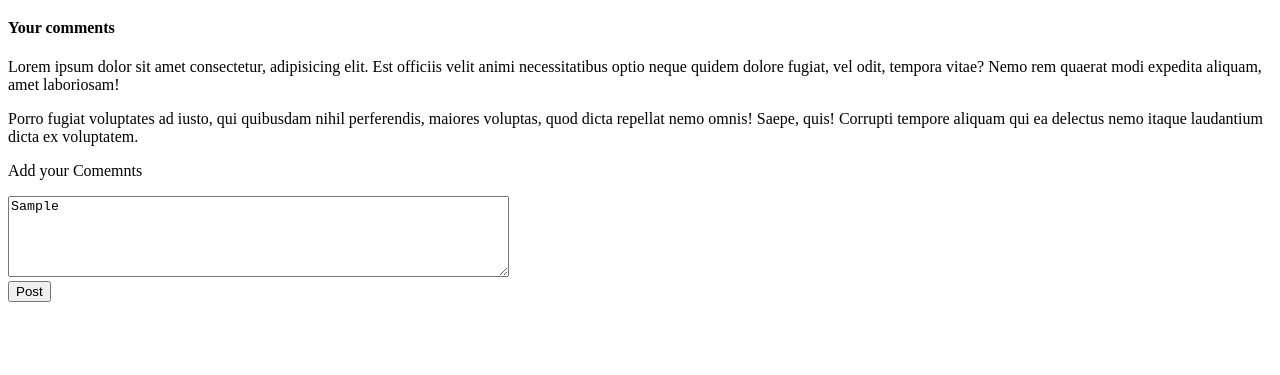
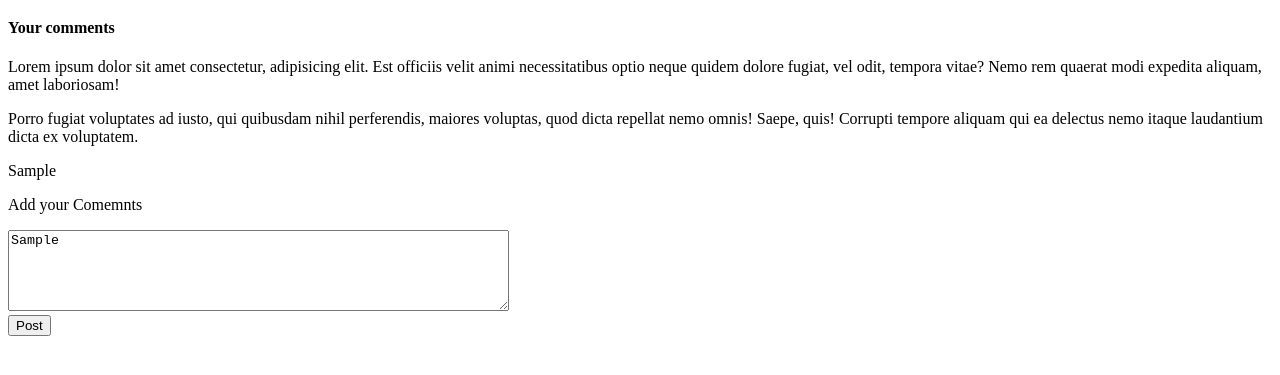
Before and after one commit to sowrovsarkar63/practice-javascript, a plain HTML site: page comment.html in a window 1280 px wide. Both pictures are taken after typing "Sample" into the empty fields and a click on the button "Post". Shown: the part 61-436 px from the top of the page. Drawn offline with Linux system fonts and the light colour scheme.

Commit message:
fixed simple problem

```diff
--- a/comment.html
+++ b/comment.html
@@ -12,7 +12,7 @@
     <h1>Add your comments , Please !!</h1>
     <section>
         <h4>Your comments</h4>
-        <div class="containers">
+        <div id="containers">
             <p>Lorem ipsum dolor sit amet consectetur, adipisicing elit. Est officiis velit animi necessitatibus optio
                 neque quidem dolore fugiat, vel odit, tempora vitae? Nemo rem quaerat modi expedita aliquam, amet
                 laboriosam!</p>
@@ -30,7 +30,7 @@
     <script>
         // add event listener
         document.getElementById('submitComment').addEventListener('click', function () {
-            let commentContainer = document.getElementsByClassName('containers');
+            let commentContainer = document.getElementById('containers');
             //   get comment text
 
             let CommentBox = document.getElementById('newComment').value;
```
